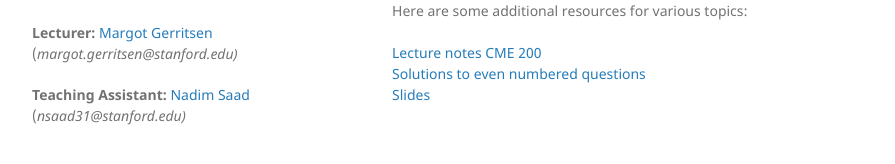
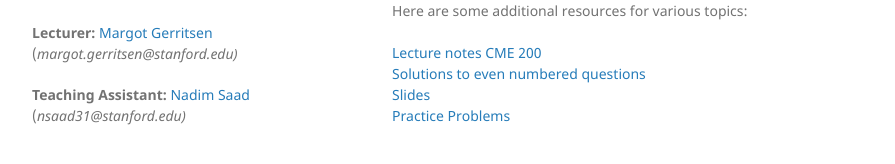
Before and after one commit to nsaad31/Linear_Algebra_ICME_Workshops_2023, a Jekyll site: the page built from index.md, in a window 1280 px wide and 900 px high, scrolled down 1797 px. Shown: the part 704-868 px from the top of the window, without its empty margins (178-1073 px from the left). Built offline with Jekyll 4.4.1, drawn with Linux system fonts in a browser that asks for light colours; our own code applies the rules of GitHub Pages for plain Markdown files.

Commit message:
Update index.md

```diff
--- a/index.md
+++ b/index.md
@@ -65,4 +65,6 @@ Lecture notes CME 200 <a href="{{ "/docs/MatrixComputationsAnswerstoEvennumbered
 \\
 Solutions to even numbered questions <a href="{{ "/docs/ICMELAWorkshop2022.pdf" | relative_url }}">
 \\
-Slides
+Slides <a href="{{ "/docs/ICME_Summer_Workshop_Linear_Algebra.pdf" | relative_url }}">
+\\
+Practice Problems
```
